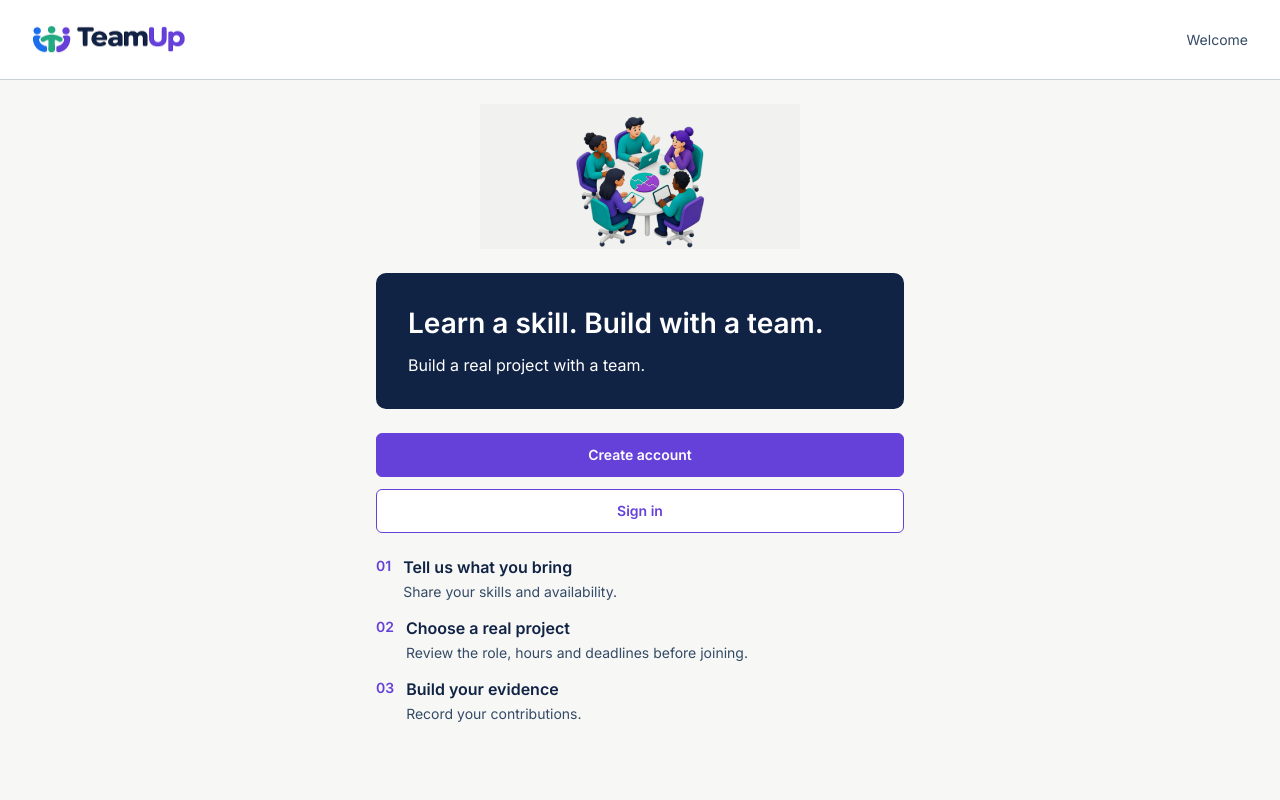
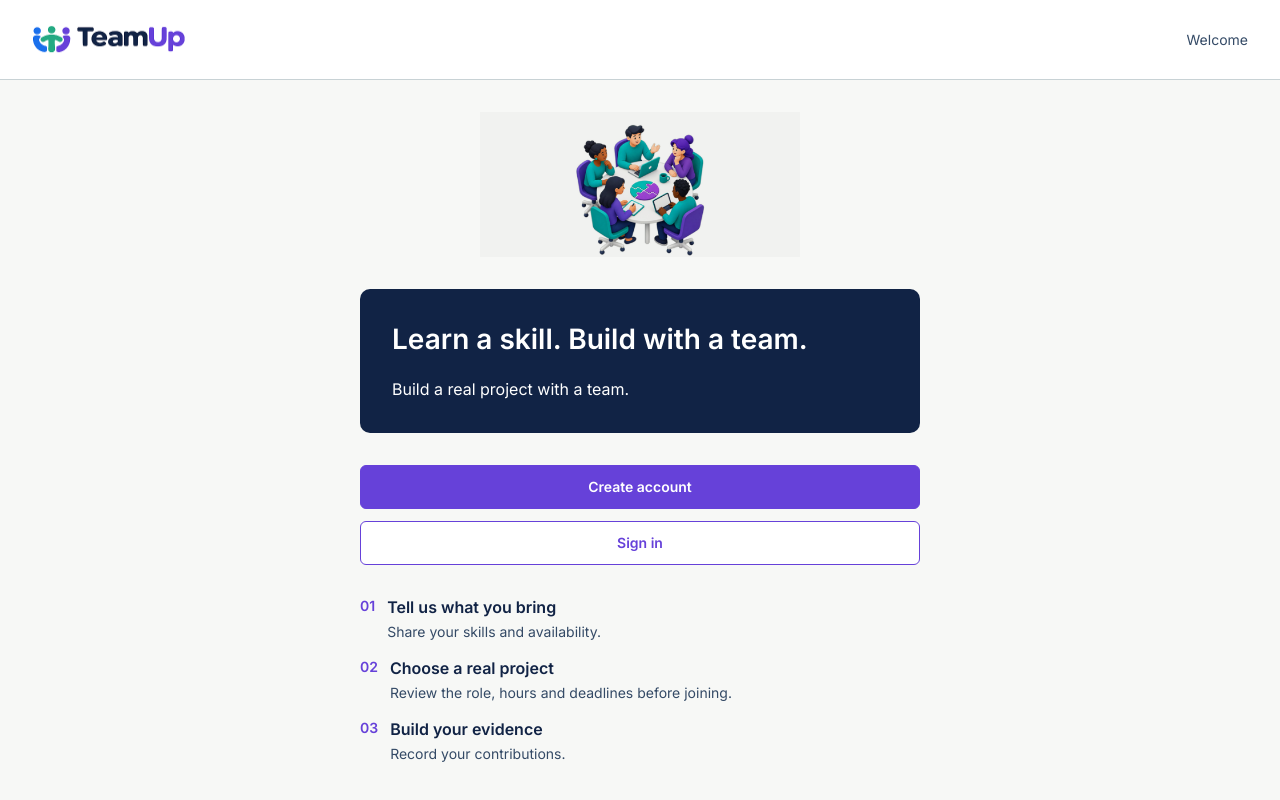
Before and after one commit to teamup-lattice/teamup-frontend, a React (Vite) app: page / in a window 1280 px wide. Shown: the top 800 px of the page. Built offline with nearby package versions, Linux system fonts and the light colour scheme.

Commit message:
Match Welcome spacing to Figma

```diff
--- a/src/pages/Welcome/Welcome.module.css
+++ b/src/pages/Welcome/Welcome.module.css
@@ -22,12 +22,14 @@
 }
 
 .main {
+  box-sizing: border-box;
   display: flex;
   flex-direction: column;
-  gap: var(--space-5);
-  max-width: 560px;
+  gap: var(--space-6);
+  width: 100%;
+  max-width: calc(560px + var(--space-4) * 2);
   margin: 0 auto;
-  padding: var(--space-5) var(--space-4) var(--space-7);
+  padding: var(--space-6) var(--space-4) var(--space-7);
 }
 
 .illustration {
@@ -46,7 +48,7 @@
 }
 
 .heroTitle {
-  margin: 0 0 var(--space-3);
+  margin: 0 0 calc(var(--space-4) + var(--space-1));
   font-size: var(--font-size-heading);
   line-height: var(--line-height-heading);
 }
```
